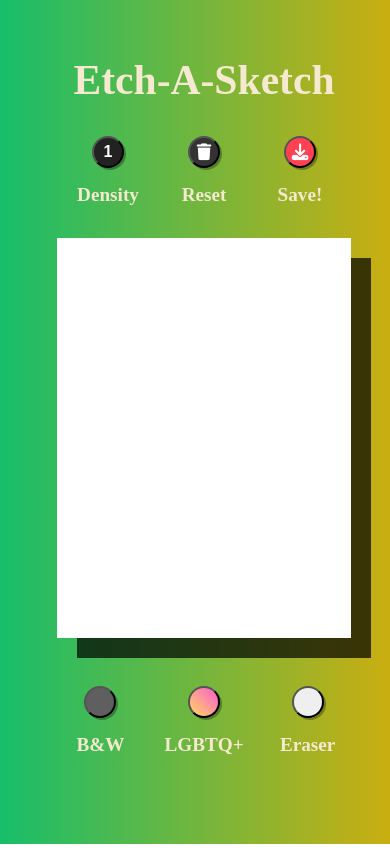
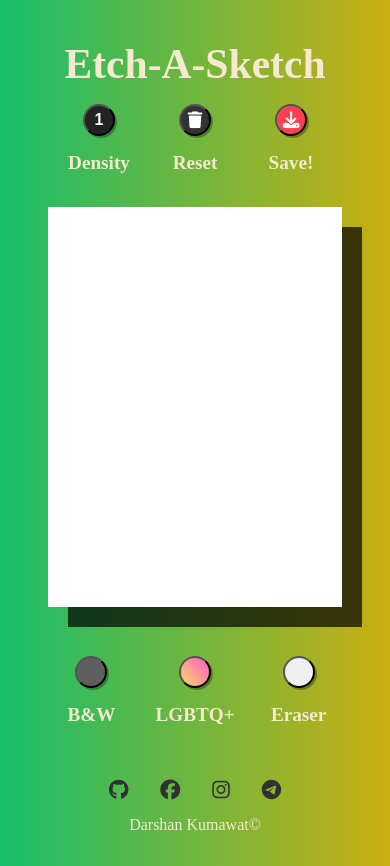
Before and after one commit to darshanCommits/Etch-A-Sketch, a website built with Vite: page index.html in a window 390 px wide. Before the commit the page ends 844 px from the top, so only its background shows below. Built offline with nearby package versions, Linux system fonts and the light colour scheme; a web font is replaced by a local one.

Commit message:
added credits

```diff
--- a/app.js
+++ b/app.js
@@ -105,13 +105,9 @@ document.addEventListener("DOMContentLoaded", makeGrid);
   button.addEventListener("click", selectFunctionality);
 });
 
-document.querySelector(".density").addEventListener("click", () => {
-  console.log(1);
-  makeGrid();
-});
+document.querySelector(".density").addEventListener("click", makeGrid);
 
 document.querySelector(".reset").addEventListener("click", () => {
-  console.log(2);
   density = 0;
   makeGrid();
 });
@@ -135,7 +131,6 @@ container.addEventListener("mouseleave", () => {
 
 container.addEventListener("touchmove", (e) => {
   e.preventDefault();
-  console.log(4);
   const touch = e.changedTouches[0];
   //client instead of page since it finds relative location(to its parent),
   //instead of the whole document
--- a/index.html
+++ b/index.html
@@ -52,6 +52,25 @@
       </div>
     </div>
 
+
+    <footer>
+      <a href="https://github.com/greeedPNG/Etch-A-Sketch.git"
+        ><i class="fa-brands fa-github fa-lg"></i>
+      </a>
+
+      <a href="https://www.facebook.com/BaldCaped">
+        <i class="fa-brands fa-facebook fa-lg"></i>
+      </a>
+
+      <a href="https://www.instagram.com/sloth.avi/">
+        <i class="fa-brands fa-instagram fa-lg"></i>
+      </a>
+
+      <a href="t.me/ace_whole">
+        <i class="fa-brands fa-telegram fa-lg"></i>
+      </a>
+      <span>Darshan Kumawat&copy;</span>
+    </footer>
     <script src="https://kit.fontawesome.com/7348f1369a.js" crossorigin="anonymous"></script>
     <script type="module" src="app.js"></script>
   </body>
--- a/style.css
+++ b/style.css
@@ -20,8 +20,8 @@ body {
   grid-template-rows: auto 1fr;
   justify-items: center;
   color: #f5e9cf;
-  margin: 3rem;
-  height: min(80vh, 100vh);
+  margin: 2rem;
+  height: min(95vh, 100vh);
   overflow: hidden;
   background: linear-gradient(
     to right,
@@ -54,6 +54,8 @@ body {
   grid-template-columns: repeat(3, 1fr);
   align-items: center;
   justify-items: center;
+  position: relative;
+  bottom: 1rem;
 }
 
 #device {
@@ -172,12 +174,35 @@ button {
     height: 2rem;
     margin: 1rem;
   }
+
+  footer {
+  grid-template-columns: repeat(4, 1fr);
+  }
+
+  footer span {
+    grid-column: 1/ span 4;
+    width: 100% !important;
+  }
 }
 
-.dot {
-  position: absolute;
-  width: 20px;
-  height: 20px;
-  background-color: red;
-  border-radius: 50%;
+
+
+footer {
+  margin-top: 0.5rem;
+  display: grid;
+  width: min-content;
+  grid-template-columns: repeat(5, 1fr);
+  align-items: center;
+  text-align: center;
+  justify-content: center;
+
 }
+
+footer span {
+  width: max-content;
+}
+
+footer a {
+  color: rgb(49, 49, 49);
+  margin: 1rem;
+}
```
